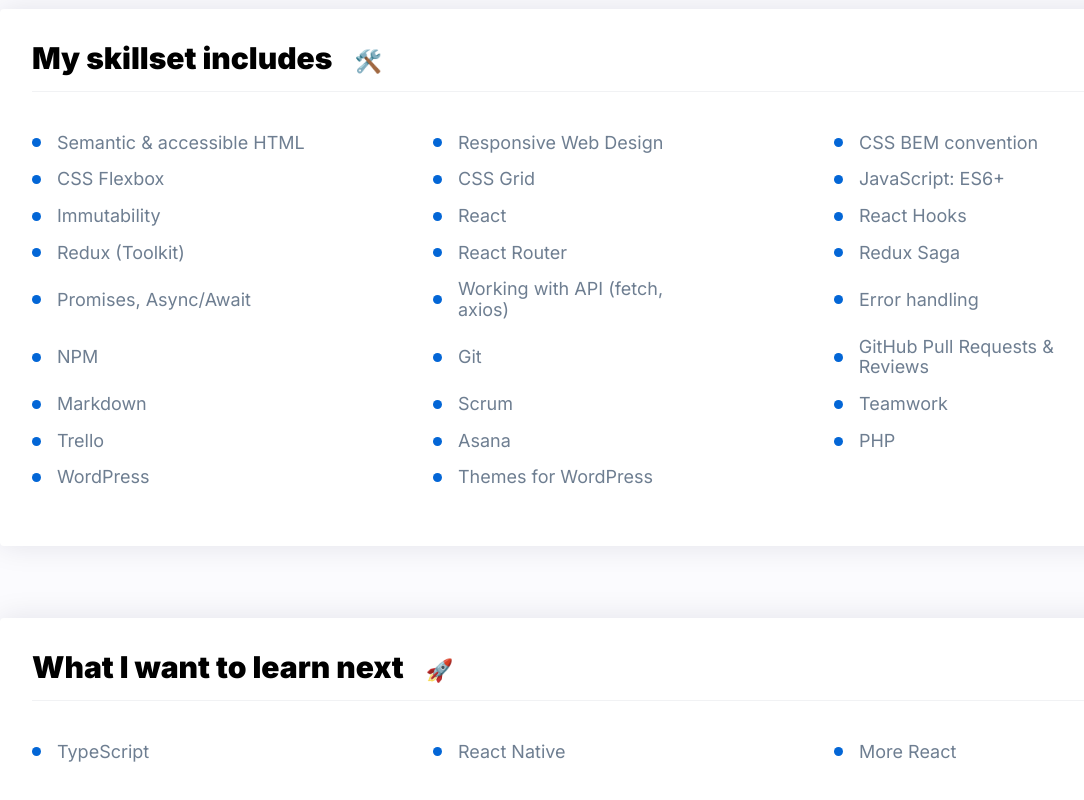
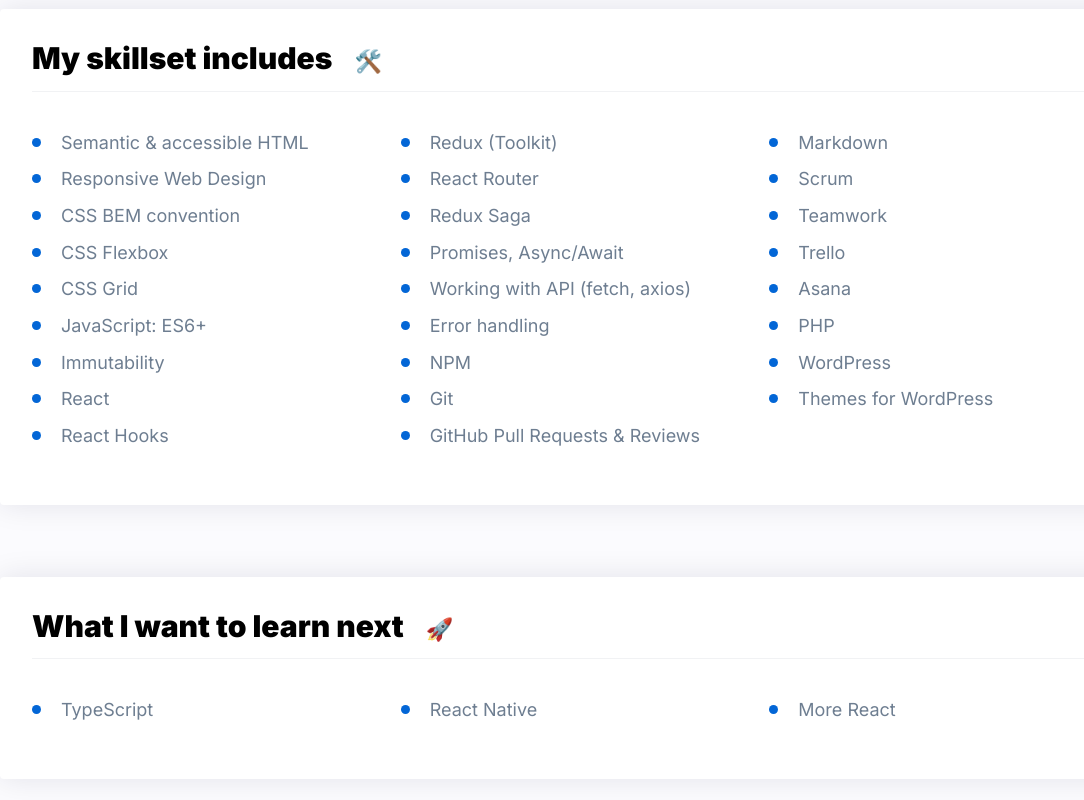
Before and after one commit to Maciej86/personal-homepage, a React (Create React App) app: page / in a window 1280 px wide. Shown: the part 576-1376 px from the top of the page, without its empty margins (64-1148 px from the left). Built offline with nearby package versions, Linux system fonts and the light colour scheme; no server answers.

Commit message:
Changed from flex to column

```diff
--- a/src/common/BigTile/styled.js
+++ b/src/common/BigTile/styled.js
@@ -28,16 +28,11 @@
 `;
 
 export const List = styled.ul`
-  display: grid;
-  grid-template-columns: repeat(auto-fill, minmax(250px, 1fr));
-  gap: 0 115px;
+  column-count: 3;
   padding: 0;
 `;
 
 export const Item = styled.li`
-  display: flex;
-  align-items: center;
-  gap: 16px;
   padding: 8px 0;
   list-style: none;
 
@@ -46,6 +41,8 @@
     display: inline-block;
     width: 9px;
     height: 9px;
+    margin-right: 20px;
+    margin-bottom: 2px;
     background: ${({ theme }) => theme.color.scienceBlue};
     border-radius: 50%;
   }
```
